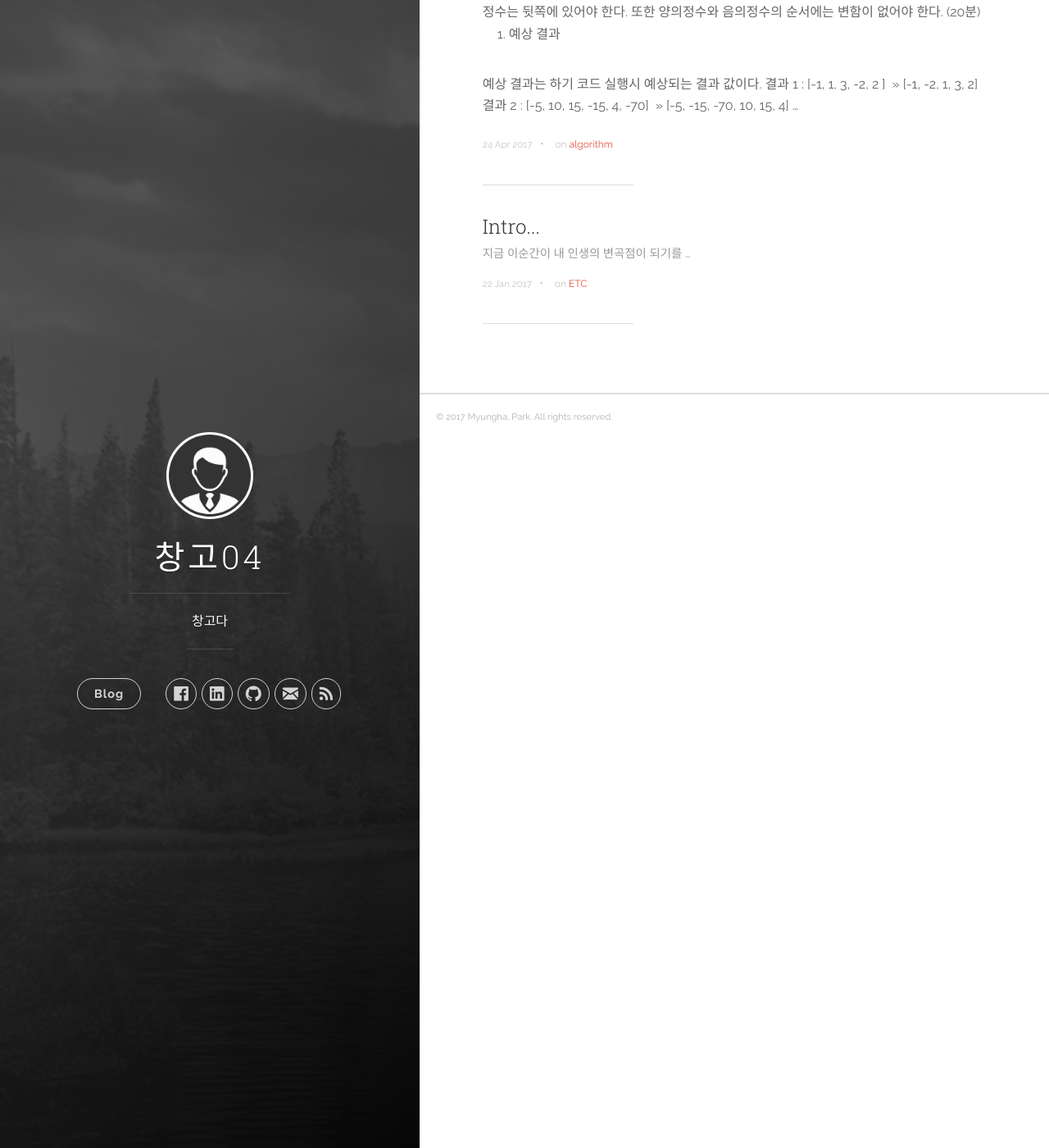
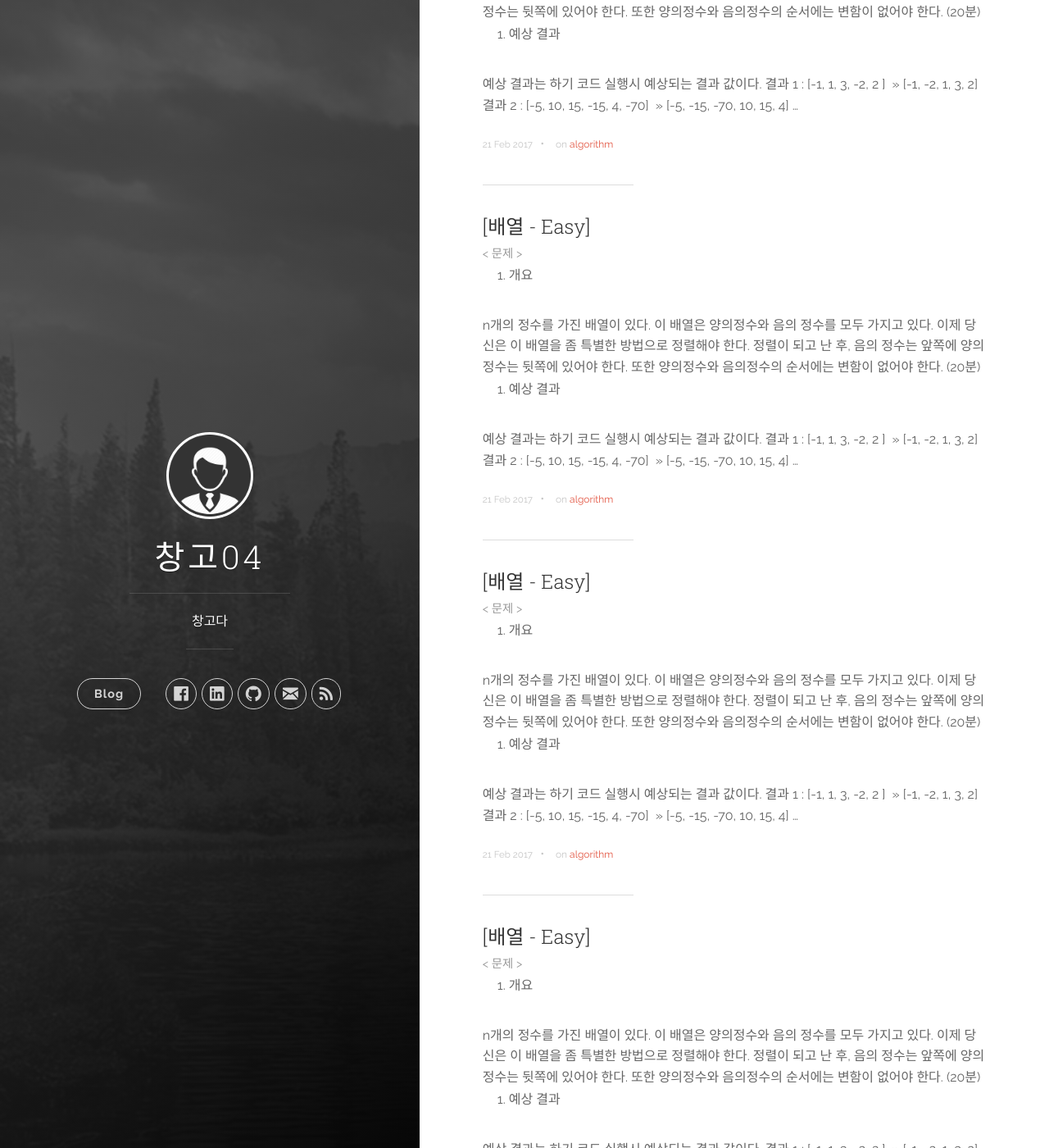
Before and after one commit to parkmh04/parkmh04.github.io, a Jekyll site: the page built from index.html, in a window 1280 px wide and 1400 px high, scrolled down 222 px. Shown: the whole window at 82% size. Built offline with Jekyll 4.4.1, drawn with Linux system fonts in a browser that asks for light colours; nearby versions of some CDN libraries; the list of posts is cut into pages by our own code; some of the changed text lies outside the part shown.

````diff
--- a/_posts/2017-04-24-algo.markdown
+++ b/_posts/2017-02-21-algo_20170201.markdown
@@ -1,5 +1,5 @@
 ---
-title:  "[알고리즘]"
+title:  "[배열 - Easy]"
 categories: [algorithm]
 tags: [algorithm]
 ---
@@ -14,6 +14,7 @@ tags: [algorithm]
  2. 예상 결과
 
  예상 결과는 하기 코드 실행시 예상되는 결과 값이다.
+
  결과 1 : [-1, 1, 3, -2, 2 ]  >> [-1, -2, 1, 3, 2]
  결과 2 : [-5, 10, 15, -15, 4, -70]  >> [-5, -15, -70, 10, 15, 4]
 
--- /dev/null
+++ b/_posts/2017-02-21-algo_20170202.markdown
@@ -0,0 +1,82 @@
+---
+title:  "[문자 카운팅 - Easy]"
+categories: [algorithm]
+tags: [algorithm]
+---
+
+< 문제 >
+ 1. 개요
+
+ 문자열을 입력받아서, 같은 문자가 연속적으로 반복되는 경우에 그 반복 횟수를 표시하여 문자열을 압축하여라. (10분)
+
+ 2. 예상 결과
+
+ 예상 결과는 하기 코드 실행시 예상되는 결과 값이다.
+
+ 결과 : 'aaabbcccccca'의 문자 압축 결과 : a3b2c6a1
+
+
+ < 정답풀이 >
+
+ ``` java
+ public class test02 {
+
+	private static final String result = "결과 : '%s'의 문자 압축 결과 : %s";
+
+	public static void main( String[] args ) {
+		// 시작시간 기록
+		long startTime = System.currentTimeMillis();
+
+		// STEP 1. TEST 데이터 준비
+		String str = "aaabbcccccca";
+
+		String compressedStr = null;
+		// STEP 2. 소인수 분해
+		compressedStr = stringCompressor( str );
+		System.out.println( String.format( result, str, compressedStr ) );
+
+		long endTime = System.currentTimeMillis() - startTime;
+		System.out.println( "소요시간 : " + endTime + "ms." );
+
+	}
+
+	/**
+	 * <PRE>
+	 * 문자열을 압축한다.
+	 * </PRE>
+	 *
+	 * @param str : 문자
+	 * @retrun compressedStr : 압축된 문자
+	 */
+	public static String stringCompressor( String str ) {
+		StringBuffer sb = new StringBuffer(); // 결과 값 저장을 위한 변수
+		char[] charArr = str.toCharArray();   // 문자열을 Char[] 변환
+		Character lastChar = null;                 // 마지막 문자를 저장하기 위한 변수
+		int cnt = 1;                                      // 문자 카운팅을 위한 변수
+
+		/*
+		 * 입력받은 문자열을 Char로 분리하여 숫자를 카운팅한다.
+		 */
+		for ( char charOne : charArr ) {
+
+			// 마지막 문자가 없는 경우 = 시작
+			if ( lastChar == null ) {
+				sb.append( charOne );
+				lastChar = charOne;
+
+			// 마지막 문자가 현재 문자와 다른 경우 = 문자 카운팅 종료
+			} else if ( !lastChar.equals( charOne ) ) {
+				sb.append( cnt ).append( charOne );
+				lastChar = charOne;
+				cnt = 1;
+
+			// 마지막 문자가 현재 문자와 같은 경우 = 문자 카운팅
+			} else {
+				cnt++;
+			}
+		}
+		// 반환전에 마지막으로 카운팅한 숫자를 붙여준다.
+		return sb.append( cnt ).toString();
+	}
+}
+```
--- /dev/null
+++ b/_posts/2017-02-21-algo_20170203.markdown
@@ -0,0 +1,68 @@
+---
+title:  "[애너그램 - Easy]"
+categories: [algorithm]
+tags: [algorithm]
+---
+
+< 문제 >
+ 1. 개요
+
+ 애너그램(anagram)은 단어나 문장을 구성하고 있는 문자의 순서를 바꾸어 다른 단어나 문장을 만드는 놀이이다.
+ 두개의 단어가 주어졌을 때, 두단어가 애너그램에 해당하는 지 확인하는 함수를 구현하라. (10분)
+
+ * Anagram : 두개의 문자열이 서로 같은 스펠링으로 구성되어 있다.
+
+ 2. 예상 결과
+
+ 예상 결과는 하기 코드 실행시 예상되는 결과 값이다.
+
+ 예상 결과는 하기 코드 실행시 예상되는 결과 값이다.
+ 결과 : 키워드 'Ave Maria, gratia plena, Dominus tecum' , 'Virgo serena, pia, munda et immaculata'의 Anagram 여부 >> true
+
+
+ < 정답풀이 >
+
+ ``` java
+ public class test03 {
+
+	private static final String result = "결과 : 키워드 '%s' , '%s'의 Anagram 여부 >> %s";
+
+	public static void main( String[] args ) {
+		// 시작시간 기록
+		long startTime = System.currentTimeMillis();
+
+		// STEP 1. TEST 데이터 준비
+		String firstWord = "Ave Maria, gratia plena, Dominus tecum";
+		String secondWord = "Virgo serena, pia, munda et immaculata";
+
+		// STEP 2. Anagram 확인
+		boolean isAnagram = isAnagram( firstWord, secondWord );
+		System.out.println( String.format( result, firstWord, secondWord, isAnagram ) );
+
+		// 종료시간 기록
+		long endTime = System.currentTimeMillis() - startTime;
+		System.out.println( "소요시간 : " + endTime + "ms." );
+	}
+
+	/**
+	 * <PRE>
+	 * Anagram 여부를 검증한다.
+	 * </PRE>
+	 *
+	 * @param firstKeyword : 첫번째 단어
+	 * @param secondKeyword : 두번째 단어
+	 * @return Anagram 여부
+	 */
+	public static boolean isAnagram( String firstKeyword, String secondKeyword ) {
+		char[] firstArr = firstKeyword.replace( " ", "" ).toLowerCase().toCharArray();
+		char[] secondArr = secondKeyword.replace( " ", "" ).toLowerCase().toCharArray();
+
+		/*
+		 * Array.sort API를 활용하여 배열들을 정렬한다.
+		 */
+		Arrays.sort( firstArr );
+		Arrays.sort( secondArr );
+		return Arrays.toString( firstArr ).equals( Arrays.toString( secondArr ) );
+	}
+}
+```
--- /dev/null
+++ b/_posts/2017-02-21-algo_20170204.markdown
@@ -0,0 +1,78 @@
+---
+title:  "[배열 - Easy]"
+categories: [algorithm]
+tags: [algorithm]
+---
+
+< 문제 >
+ 1. 개요
+
+ n개의 정수를 가진 배열이 있다. 이 배열은 양의정수와 음의 정수를 모두 가지고 있다. 이제 당신은 이 배열을 좀 특별한 방법으로 정렬해야 한다.
+ 정렬이 되고 난 후, 음의 정수는 앞쪽에 양의정수는 뒷쪽에 있어야 한다.
+ 또한 양의정수와 음의정수의 순서에는 변함이 없어야 한다. (20분)
+
+ 2. 예상 결과
+
+ 예상 결과는 하기 코드 실행시 예상되는 결과 값이다.
+
+ 결과 1 : [-1, 1, 3, -2, 2 ]  >> [-1, -2, 1, 3, 2]
+ 결과 2 : [-5, 10, 15, -15, 4, -70]  >> [-5, -15, -70, 10, 15, 4]
+
+
+ < 정답풀이 >
+
+ ``` java
+ public class test01 {
+
+	private static final String result = "결과 : S=%s의 거리가 짧은 쌍 >> %d,  %d";
+
+	public static void main( String[] args ) {
+		// 시작시간 기록
+		long startTime = System.currentTimeMillis();
+
+		// STEP 1. TEST 데이터 준비
+		int[] testArr = { 1, 3, 4, 8, 13, 17, 20 };
+
+		// STEP 2. 최소 거리
+		int[] resultArr = getMinDistance( testArr );
+		System.out.println( String.format( result, Arrays.toString( testArr ), resultArr[0], resultArr[1] ) );
+
+		// 종료시간 기록
+		long endTime = System.currentTimeMillis() - startTime;
+		System.out.println( "소요시간 : " + endTime + "ms." );
+	}
+
+	/**
+	 * <PRE>
+	 * 거리가 짧은 쌍을 리턴한다.
+	 * </PRE>
+	 *
+	 * @param testArr : 숫자 배열
+	 * @return int [] : 거리가 짧은 쌍의 배열
+	 */
+	public static int[] getMinDistance( int[] testArr ) {
+		int[] resultArr = new int[2]; // 결과 값 저장을 위한 배열
+		int minDist = -1;             // 최소거리(초기값 -1)
+
+		/*
+		 * 입력받은 배열의 값을 2개씩 꺼내서 두 값 사이의 절대값을 구함.
+		 * 절대값이 작은 두 값이 결과값이 된다.
+		 */
+		for ( int inx = 1 ; inx < testArr.length ; inx++ ) {
+			int firstNum = testArr[inx - 1];
+			int secondNum = testArr[inx];
+
+			// 최소거리를 구한다.(절대값)
+			int dist = Math.abs( secondNum - firstNum );
+
+			// 최소거리가 더 적은 경우 갱신한다.
+			if ( minDist == -1 || minDist > dist ) {
+				minDist = dist;
+				resultArr[0] = firstNum;
+				resultArr[1] = secondNum;
+			}
+		}
+		return resultArr;
+	}
+}
+```
--- /dev/null
+++ b/_posts/2017-02-21-algo_20170205.markdown
@@ -0,0 +1,78 @@
+---
+title:  "[배열 - Easy]"
+categories: [algorithm]
+tags: [algorithm]
+---
+
+< 문제 >
+ 1. 개요
+
+ n개의 정수를 가진 배열이 있다. 이 배열은 양의정수와 음의 정수를 모두 가지고 있다. 이제 당신은 이 배열을 좀 특별한 방법으로 정렬해야 한다.
+ 정렬이 되고 난 후, 음의 정수는 앞쪽에 양의정수는 뒷쪽에 있어야 한다.
+ 또한 양의정수와 음의정수의 순서에는 변함이 없어야 한다. (20분)
+
+ 2. 예상 결과
+
+ 예상 결과는 하기 코드 실행시 예상되는 결과 값이다.
+
+ 결과 1 : [-1, 1, 3, -2, 2 ]  >> [-1, -2, 1, 3, 2]
+ 결과 2 : [-5, 10, 15, -15, 4, -70]  >> [-5, -15, -70, 10, 15, 4]
+
+
+ < 정답풀이 >
+
+ ``` java
+ public class test01 {
+
+	private static final String result = "결과 : S=%s의 거리가 짧은 쌍 >> %d,  %d";
+
+	public static void main( String[] args ) {
+		// 시작시간 기록
+		long startTime = System.currentTimeMillis();
+
+		// STEP 1. TEST 데이터 준비
+		int[] testArr = { 1, 3, 4, 8, 13, 17, 20 };
+
+		// STEP 2. 최소 거리
+		int[] resultArr = getMinDistance( testArr );
+		System.out.println( String.format( result, Arrays.toString( testArr ), resultArr[0], resultArr[1] ) );
+
+		// 종료시간 기록
+		long endTime = System.currentTimeMillis() - startTime;
+		System.out.println( "소요시간 : " + endTime + "ms." );
+	}
+
+	/**
+	 * <PRE>
+	 * 거리가 짧은 쌍을 리턴한다.
+	 * </PRE>
+	 *
+	 * @param testArr : 숫자 배열
+	 * @return int [] : 거리가 짧은 쌍의 배열
+	 */
+	public static int[] getMinDistance( int[] testArr ) {
+		int[] resultArr = new int[2]; // 결과 값 저장을 위한 배열
+		int minDist = -1;             // 최소거리(초기값 -1)
+
+		/*
+		 * 입력받은 배열의 값을 2개씩 꺼내서 두 값 사이의 절대값을 구함.
+		 * 절대값이 작은 두 값이 결과값이 된다.
+		 */
+		for ( int inx = 1 ; inx < testArr.length ; inx++ ) {
+			int firstNum = testArr[inx - 1];
+			int secondNum = testArr[inx];
+
+			// 최소거리를 구한다.(절대값)
+			int dist = Math.abs( secondNum - firstNum );
+
+			// 최소거리가 더 적은 경우 갱신한다.
+			if ( minDist == -1 || minDist > dist ) {
+				minDist = dist;
+				resultArr[0] = firstNum;
+				resultArr[1] = secondNum;
+			}
+		}
+		return resultArr;
+	}
+}
+```
--- /dev/null
+++ b/_posts/2017-02-21-algo_20170206.markdown
@@ -0,0 +1,78 @@
+---
+title:  "[배열 - Easy]"
+categories: [algorithm]
+tags: [algorithm]
+---
+
+< 문제 >
+ 1. 개요
+
+ n개의 정수를 가진 배열이 있다. 이 배열은 양의정수와 음의 정수를 모두 가지고 있다. 이제 당신은 이 배열을 좀 특별한 방법으로 정렬해야 한다.
+ 정렬이 되고 난 후, 음의 정수는 앞쪽에 양의정수는 뒷쪽에 있어야 한다.
+ 또한 양의정수와 음의정수의 순서에는 변함이 없어야 한다. (20분)
+
+ 2. 예상 결과
+
+ 예상 결과는 하기 코드 실행시 예상되는 결과 값이다.
+
+ 결과 1 : [-1, 1, 3, -2, 2 ]  >> [-1, -2, 1, 3, 2]
+ 결과 2 : [-5, 10, 15, -15, 4, -70]  >> [-5, -15, -70, 10, 15, 4]
+
+
+ < 정답풀이 >
+
+ ``` java
+ public class test01 {
+
+	private static final String result = "결과 : S=%s의 거리가 짧은 쌍 >> %d,  %d";
+
+	public static void main( String[] args ) {
+		// 시작시간 기록
+		long startTime = System.currentTimeMillis();
+
+		// STEP 1. TEST 데이터 준비
+		int[] testArr = { 1, 3, 4, 8, 13, 17, 20 };
+
+		// STEP 2. 최소 거리
+		int[] resultArr = getMinDistance( testArr );
+		System.out.println( String.format( result, Arrays.toString( testArr ), resultArr[0], resultArr[1] ) );
+
+		// 종료시간 기록
+		long endTime = System.currentTimeMillis() - startTime;
+		System.out.println( "소요시간 : " + endTime + "ms." );
+	}
+
+	/**
+	 * <PRE>
+	 * 거리가 짧은 쌍을 리턴한다.
+	 * </PRE>
+	 *
+	 * @param testArr : 숫자 배열
+	 * @return int [] : 거리가 짧은 쌍의 배열
+	 */
+	public static int[] getMinDistance( int[] testArr ) {
+		int[] resultArr = new int[2]; // 결과 값 저장을 위한 배열
+		int minDist = -1;             // 최소거리(초기값 -1)
+
+		/*
+		 * 입력받은 배열의 값을 2개씩 꺼내서 두 값 사이의 절대값을 구함.
+		 * 절대값이 작은 두 값이 결과값이 된다.
+		 */
+		for ( int inx = 1 ; inx < testArr.length ; inx++ ) {
+			int firstNum = testArr[inx - 1];
+			int secondNum = testArr[inx];
+
+			// 최소거리를 구한다.(절대값)
+			int dist = Math.abs( secondNum - firstNum );
+
+			// 최소거리가 더 적은 경우 갱신한다.
+			if ( minDist == -1 || minDist > dist ) {
+				minDist = dist;
+				resultArr[0] = firstNum;
+				resultArr[1] = secondNum;
+			}
+		}
+		return resultArr;
+	}
+}
+```
--- /dev/null
+++ b/_posts/2017-02-21-algo_20170207.markdown
@@ -0,0 +1,78 @@
+---
+title:  "[배열 - Easy]"
+categories: [algorithm]
+tags: [algorithm]
+---
+
+< 문제 >
+ 1. 개요
+
+ n개의 정수를 가진 배열이 있다. 이 배열은 양의정수와 음의 정수를 모두 가지고 있다. 이제 당신은 이 배열을 좀 특별한 방법으로 정렬해야 한다.
+ 정렬이 되고 난 후, 음의 정수는 앞쪽에 양의정수는 뒷쪽에 있어야 한다.
+ 또한 양의정수와 음의정수의 순서에는 변함이 없어야 한다. (20분)
+
+ 2. 예상 결과
+
+ 예상 결과는 하기 코드 실행시 예상되는 결과 값이다.
+
+ 결과 1 : [-1, 1, 3, -2, 2 ]  >> [-1, -2, 1, 3, 2]
+ 결과 2 : [-5, 10, 15, -15, 4, -70]  >> [-5, -15, -70, 10, 15, 4]
+
+
+ < 정답풀이 >
+
+ ``` java
+ public class test01 {
+
+	private static final String result = "결과 : S=%s의 거리가 짧은 쌍 >> %d,  %d";
+
+	public static void main( String[] args ) {
+		// 시작시간 기록
+		long startTime = System.currentTimeMillis();
+
+		// STEP 1. TEST 데이터 준비
+		int[] testArr = { 1, 3, 4, 8, 13, 17, 20 };
+
+		// STEP 2. 최소 거리
+		int[] resultArr = getMinDistance( testArr );
+		System.out.println( String.format( result, Arrays.toString( testArr ), resultArr[0], resultArr[1] ) );
+
+		// 종료시간 기록
+		long endTime = System.currentTimeMillis() - startTime;
+		System.out.println( "소요시간 : " + endTime + "ms." );
+	}
+
+	/**
+	 * <PRE>
+	 * 거리가 짧은 쌍을 리턴한다.
+	 * </PRE>
+	 *
+	 * @param testArr : 숫자 배열
+	 * @return int [] : 거리가 짧은 쌍의 배열
+	 */
+	public static int[] getMinDistance( int[] testArr ) {
+		int[] resultArr = new int[2]; // 결과 값 저장을 위한 배열
+		int minDist = -1;             // 최소거리(초기값 -1)
+
+		/*
+		 * 입력받은 배열의 값을 2개씩 꺼내서 두 값 사이의 절대값을 구함.
+		 * 절대값이 작은 두 값이 결과값이 된다.
+		 */
+		for ( int inx = 1 ; inx < testArr.length ; inx++ ) {
+			int firstNum = testArr[inx - 1];
+			int secondNum = testArr[inx];
+
+			// 최소거리를 구한다.(절대값)
+			int dist = Math.abs( secondNum - firstNum );
+
+			// 최소거리가 더 적은 경우 갱신한다.
+			if ( minDist == -1 || minDist > dist ) {
+				minDist = dist;
+				resultArr[0] = firstNum;
+				resultArr[1] = secondNum;
+			}
+		}
+		return resultArr;
+	}
+}
+```
--- /dev/null
+++ b/_posts/2017-02-21-algo_20170208.markdown
@@ -0,0 +1,78 @@
+---
+title:  "[배열 - Easy]"
+categories: [algorithm]
+tags: [algorithm]
+---
+
+< 문제 >
+ 1. 개요
+
+ n개의 정수를 가진 배열이 있다. 이 배열은 양의정수와 음의 정수를 모두 가지고 있다. 이제 당신은 이 배열을 좀 특별한 방법으로 정렬해야 한다.
+ 정렬이 되고 난 후, 음의 정수는 앞쪽에 양의정수는 뒷쪽에 있어야 한다.
+ 또한 양의정수와 음의정수의 순서에는 변함이 없어야 한다. (20분)
+
+ 2. 예상 결과
+
+ 예상 결과는 하기 코드 실행시 예상되는 결과 값이다.
+
+ 결과 1 : [-1, 1, 3, -2, 2 ]  >> [-1, -2, 1, 3, 2]
+ 결과 2 : [-5, 10, 15, -15, 4, -70]  >> [-5, -15, -70, 10, 15, 4]
+
+
+ < 정답풀이 >
+
+ ``` java
+ public class test01 {
+
+	private static final String result = "결과 : S=%s의 거리가 짧은 쌍 >> %d,  %d";
+
+	public static void main( String[] args ) {
+		// 시작시간 기록
+		long startTime = System.currentTimeMillis();
+
+		// STEP 1. TEST 데이터 준비
+		int[] testArr = { 1, 3, 4, 8, 13, 17, 20 };
+
+		// STEP 2. 최소 거리
+		int[] resultArr = getMinDistance( testArr );
+		System.out.println( String.format( result, Arrays.toString( testArr ), resultArr[0], resultArr[1] ) );
+
+		// 종료시간 기록
+		long endTime = System.currentTimeMillis() - startTime;
+		System.out.println( "소요시간 : " + endTime + "ms." );
+	}
+
+	/**
+	 * <PRE>
+	 * 거리가 짧은 쌍을 리턴한다.
+	 * </PRE>
+	 *
+	 * @param testArr : 숫자 배열
+	 * @return int [] : 거리가 짧은 쌍의 배열
+	 */
+	public static int[] getMinDistance( int[] testArr ) {
+		int[] resultArr = new int[2]; // 결과 값 저장을 위한 배열
+		int minDist = -1;             // 최소거리(초기값 -1)
+
+		/*
+		 * 입력받은 배열의 값을 2개씩 꺼내서 두 값 사이의 절대값을 구함.
+		 * 절대값이 작은 두 값이 결과값이 된다.
+		 */
+		for ( int inx = 1 ; inx < testArr.length ; inx++ ) {
+			int firstNum = testArr[inx - 1];
+			int secondNum = testArr[inx];
+
+			// 최소거리를 구한다.(절대값)
+			int dist = Math.abs( secondNum - firstNum );
+
+			// 최소거리가 더 적은 경우 갱신한다.
+			if ( minDist == -1 || minDist > dist ) {
+				minDist = dist;
+				resultArr[0] = firstNum;
+				resultArr[1] = secondNum;
+			}
+		}
+		return resultArr;
+	}
+}
+```
--- /dev/null
+++ b/_posts/2017-02-21-algo_20170209.markdown
@@ -0,0 +1,78 @@
+---
+title:  "[배열 - Easy]"
+categories: [algorithm]
+tags: [algorithm]
+---
+
+< 문제 >
+ 1. 개요
+
+ n개의 정수를 가진 배열이 있다. 이 배열은 양의정수와 음의 정수를 모두 가지고 있다. 이제 당신은 이 배열을 좀 특별한 방법으로 정렬해야 한다.
+ 정렬이 되고 난 후, 음의 정수는 앞쪽에 양의정수는 뒷쪽에 있어야 한다.
+ 또한 양의정수와 음의정수의 순서에는 변함이 없어야 한다. (20분)
+
+ 2. 예상 결과
+
+ 예상 결과는 하기 코드 실행시 예상되는 결과 값이다.
+
+ 결과 1 : [-1, 1, 3, -2, 2 ]  >> [-1, -2, 1, 3, 2]
+ 결과 2 : [-5, 10, 15, -15, 4, -70]  >> [-5, -15, -70, 10, 15, 4]
+
+
+ < 정답풀이 >
+
+ ``` java
+ public class test01 {
+
+	private static final String result = "결과 : S=%s의 거리가 짧은 쌍 >> %d,  %d";
+
+	public static void main( String[] args ) {
+		// 시작시간 기록
+		long startTime = System.currentTimeMillis();
+
+		// STEP 1. TEST 데이터 준비
+		int[] testArr = { 1, 3, 4, 8, 13, 17, 20 };
+
+		// STEP 2. 최소 거리
+		int[] resultArr = getMinDistance( testArr );
+		System.out.println( String.format( result, Arrays.toString( testArr ), resultArr[0], resultArr[1] ) );
+
+		// 종료시간 기록
+		long endTime = System.currentTimeMillis() - startTime;
+		System.out.println( "소요시간 : " + endTime + "ms." );
+	}
+
+	/**
+	 * <PRE>
+	 * 거리가 짧은 쌍을 리턴한다.
+	 * </PRE>
+	 *
+	 * @param testArr : 숫자 배열
+	 * @return int [] : 거리가 짧은 쌍의 배열
+	 */
+	public static int[] getMinDistance( int[] testArr ) {
+		int[] resultArr = new int[2]; // 결과 값 저장을 위한 배열
+		int minDist = -1;             // 최소거리(초기값 -1)
+
+		/*
+		 * 입력받은 배열의 값을 2개씩 꺼내서 두 값 사이의 절대값을 구함.
+		 * 절대값이 작은 두 값이 결과값이 된다.
+		 */
+		for ( int inx = 1 ; inx < testArr.length ; inx++ ) {
+			int firstNum = testArr[inx - 1];
+			int secondNum = testArr[inx];
+
+			// 최소거리를 구한다.(절대값)
+			int dist = Math.abs( secondNum - firstNum );
+
+			// 최소거리가 더 적은 경우 갱신한다.
+			if ( minDist == -1 || minDist > dist ) {
+				minDist = dist;
+				resultArr[0] = firstNum;
+				resultArr[1] = secondNum;
+			}
+		}
+		return resultArr;
+	}
+}
+```
--- /dev/null
+++ b/_posts/2017-02-21-algo_20170210.markdown
@@ -0,0 +1,78 @@
+---
+title:  "[배열 - Easy]"
+categories: [algorithm]
+tags: [algorithm]
+---
+
+< 문제 >
+ 1. 개요
+
+ n개의 정수를 가진 배열이 있다. 이 배열은 양의정수와 음의 정수를 모두 가지고 있다. 이제 당신은 이 배열을 좀 특별한 방법으로 정렬해야 한다.
+ 정렬이 되고 난 후, 음의 정수는 앞쪽에 양의정수는 뒷쪽에 있어야 한다.
+ 또한 양의정수와 음의정수의 순서에는 변함이 없어야 한다. (20분)
+
+ 2. 예상 결과
+
+ 예상 결과는 하기 코드 실행시 예상되는 결과 값이다.
+
+ 결과 1 : [-1, 1, 3, -2, 2 ]  >> [-1, -2, 1, 3, 2]
+ 결과 2 : [-5, 10, 15, -15, 4, -70]  >> [-5, -15, -70, 10, 15, 4]
+
+
+ < 정답풀이 >
+
+ ``` java
+ public class test01 {
+
+	private static final String result = "결과 : S=%s의 거리가 짧은 쌍 >> %d,  %d";
+
+	public static void main( String[] args ) {
+		// 시작시간 기록
+		long startTime = System.currentTimeMillis();
+
+		// STEP 1. TEST 데이터 준비
+		int[] testArr = { 1, 3, 4, 8, 13, 17, 20 };
+
+		// STEP 2. 최소 거리
+		int[] resultArr = getMinDistance( testArr );
+		System.out.println( String.format( result, Arrays.toString( testArr ), resultArr[0], resultArr[1] ) );
+
+		// 종료시간 기록
+		long endTime = System.currentTimeMillis() - startTime;
+		System.out.println( "소요시간 : " + endTime + "ms." );
+	}
+
+	/**
+	 * <PRE>
+	 * 거리가 짧은 쌍을 리턴한다.
+	 * </PRE>
+	 *
+	 * @param testArr : 숫자 배열
+	 * @return int [] : 거리가 짧은 쌍의 배열
+	 */
+	public static int[] getMinDistance( int[] testArr ) {
+		int[] resultArr = new int[2]; // 결과 값 저장을 위한 배열
+		int minDist = -1;             // 최소거리(초기값 -1)
+
+		/*
+		 * 입력받은 배열의 값을 2개씩 꺼내서 두 값 사이의 절대값을 구함.
+		 * 절대값이 작은 두 값이 결과값이 된다.
+		 */
+		for ( int inx = 1 ; inx < testArr.length ; inx++ ) {
+			int firstNum = testArr[inx - 1];
+			int secondNum = testArr[inx];
+
+			// 최소거리를 구한다.(절대값)
+			int dist = Math.abs( secondNum - firstNum );
+
+			// 최소거리가 더 적은 경우 갱신한다.
+			if ( minDist == -1 || minDist > dist ) {
+				minDist = dist;
+				resultArr[0] = firstNum;
+				resultArr[1] = secondNum;
+			}
+		}
+		return resultArr;
+	}
+}
+```
````
